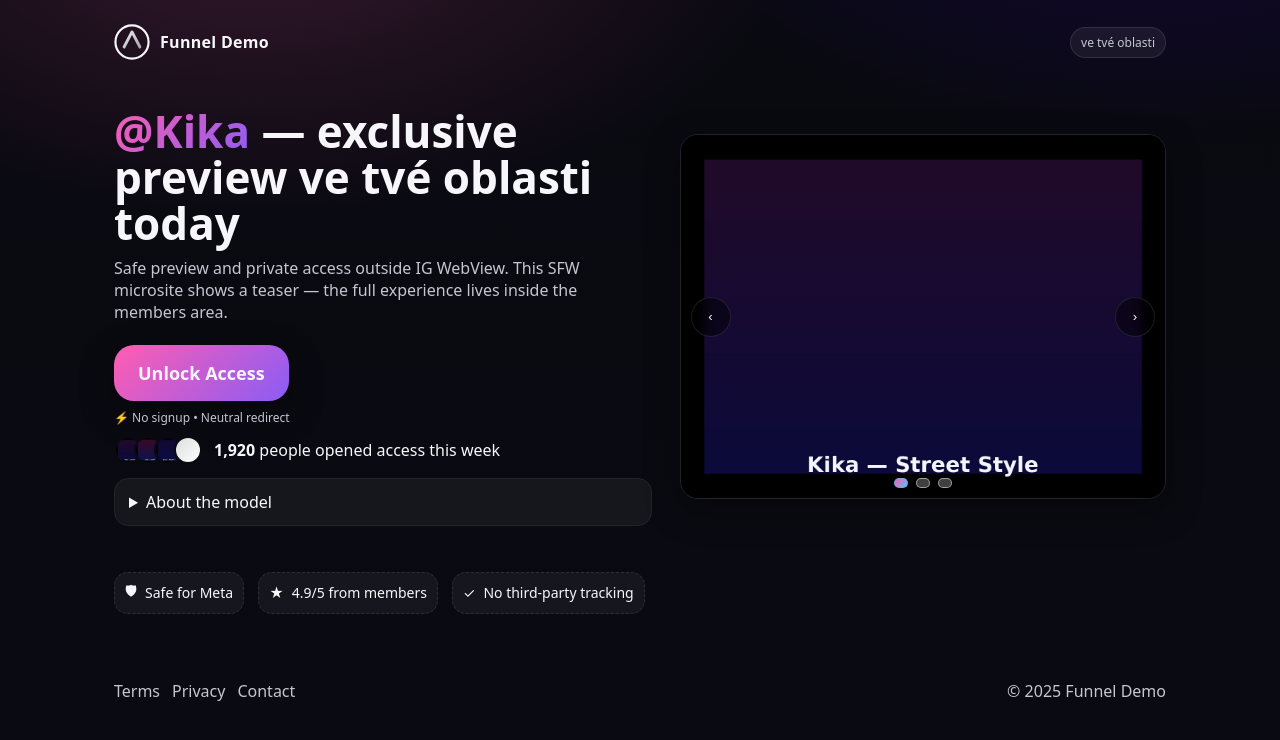
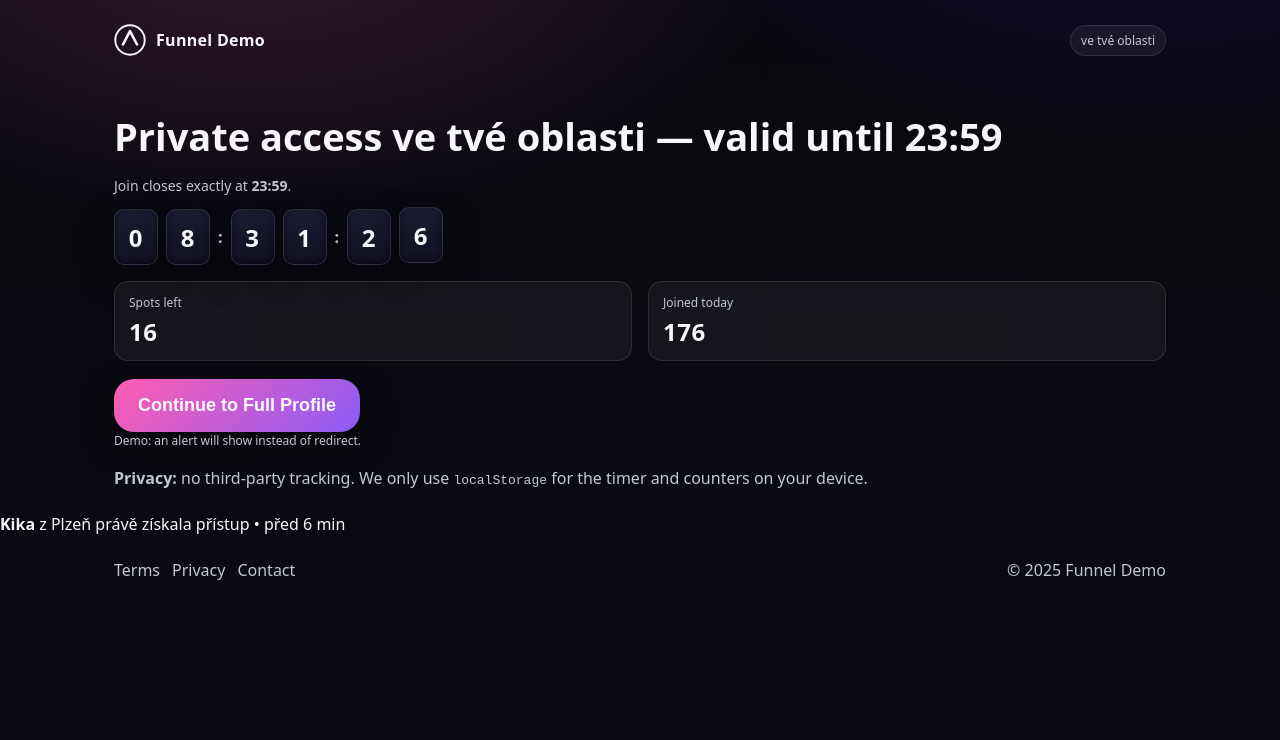
Before and after one commit to Hnzuonee/3stepfunnel, a plain HTML site: page gate.html in a window 1280 px wide. Drawn offline with Linux system fonts and the light colour scheme.

Commit message:
Update gate.html

```diff
--- a/gate.html
+++ b/gate.html
@@ -1,29 +1,23 @@
-<!-- index.html (EN) -->
+<!-- gate.html (EN) -->
 <!doctype html>
 <html lang="en">
 <head>
   <meta charset="utf-8">
   <meta name="viewport" content="width=device-width, initial-scale=1">
-  <title>Model — Preview</title>
-  <meta name="description" content="SFW model preview: photo carousel, teaser, and safe exit outside IG WebView.">
-  <meta property="og:title" content="Model — Preview">
-  <meta property="og:description" content="Teaser gallery and private access.">
+  <title>Gate — Private Access</title>
+  <meta name="description" content="Gate with countdown to 23:59, scarcity, and live notifications.">
+  <meta property="og:title" content="Gate — Private Access">
+  <meta property="og:description" content="Flip countdown, 'spots left', notifications, and final CTA.">
   <meta property="og:type" content="website">
-  <meta property="og:image" content="assets/img/slide1.jpg">
+  <meta property="og:image" content="assets/img/slide2.jpg">
   <link rel="stylesheet" href="assets/css/styles.css">
 </head>
 <body class="theme model-theme">
-  <div id="progress"></div>
-
   <header class="container site-header">
-    <a href="#" class="logo" aria-label="Home">
-      <svg width="36" height="36" viewBox="0 0 100 100" role="img" aria-label="Logo">
-        <defs><linearGradient id="g" x1="0" x2="1" y1="0" y2="1">
-          <stop offset="0%" stop-color="currentColor" stop-opacity="0.95"/>
-          <stop offset="100%" stop-color="currentColor" stop-opacity="0.65"/>
-        </linearGradient></defs>
+    <a href="index.html" class="logo" aria-label="Back">
+      <svg width="32" height="32" viewBox="0 0 100 100" role="img" aria-label="Logo">
         <circle cx="50" cy="50" r="46" fill="none" stroke="currentColor" stroke-width="6"></circle>
-        <path d="M28 64 L50 22 L72 64" fill="none" stroke="url(#g)" stroke-width="8" stroke-linecap="round" stroke-linejoin="round"></path>
+        <path d="M28 64 L50 22 L72 64" fill="none" stroke="currentColor" stroke-width="8" stroke-linecap="round" stroke-linejoin="round"></path>
       </svg>
       <span class="brand">Funnel Demo</span>
     </a>
@@ -33,68 +27,44 @@
   </header>
 
   <main>
-    <section class="container hero hero--split">
-      <div class="hero-text">
-        <h1><span class="accent">@Kika</span> — exclusive preview <span id="geoInline">in your area</span> today</h1>
-        <p class="lead">Safe preview and private access outside IG WebView. This SFW microsite shows a teaser — the full experience lives inside the members area.</p>
+    <section class="container gate">
+      <h1>Private access <span id="geoInline">in your area</span> — valid until 23:59</h1>
+      <p class="muted">Join closes exactly at <strong>23:59</strong>.</p>
 
-        <div class="cta-row">
-          <a class="btn btn-primary btn-xl" id="unlockBtn" href="gate.html" rel="nofollow">Unlock Access</a>
-          <div class="tiny muted">⚡ No signup • Neutral redirect</div>
-        </div>
-
-        <div class="social-proof">
-          <div class="avatars">
-            <span class="avatar a1"></span>
-            <span class="avatar a2"></span>
-            <span class="avatar a3"></span>
-            <span class="avatar a4"></span>
-          </div>
-          <div class="sp-text"><strong>1,920</strong> people opened access this week</div>
-        </div>
-
-        <details class="about">
-          <summary>About the model</summary>
-          <div class="bio">
-            <p>“I’m Kika — I love fitness, traveling, and minimalist fashion looks. I share behind-the-scenes, workout tips, and authentic daily moments. Everything here is SFW; you’ll find the full experience inside the members area.”</p>
-            <ul>
-              <li>Style: clean glam • athleisure</li>
-              <li>Content: photo sets, daily stories, Q&amp;A</li>
-              <li>Language: Czech / English</li>
-            </ul>
-          </div>
-        </details>
+      <div class="timer" role="timer" aria-live="polite">
+        <div class="digit"><span id="hh1">0</span></div>
+        <div class="digit"><span id="hh2">0</span></div>
+        <div class="sep">:</div>
+        <div class="digit"><span id="mm1">0</span></div>
+        <div class="digit"><span id="mm2">0</span></div>
+        <div class="sep">:</div>
+        <div class="digit"><span id="ss1">0</span></div>
+        <div class="digit"><span id="ss2">0</span></div>
       </div>
 
-      <div class="hero-media">
-        <!-- Carousel -->
-        <div class="carousel" aria-roledescription="carousel">
-          <div class="slides" id="slides" aria-live="polite">
-            <div class="slide is-active"><img src="assets/img/slide1.jpg" alt="Look 1 — street style" loading="eager"></div>
-            <div class="slide"><img src="assets/img/slide2.jpg" alt="Look 2 — athleisure" loading="lazy"></div>
-            <div class="slide"><img src="assets/img/slide3.jpg" alt="Look 3 — studio portrait" loading="lazy"></div>
-          </div>
-          <button class="nav prev" id="prevBtn" aria-label="Previous">‹</button>
-          <button class="nav next" id="nextBtn" aria-label="Next">›</button>
-          <div class="dots" id="dots" role="tablist" aria-label="Slider bullets"></div>
+      <div class="metrics">
+        <div class="metric">
+          <div class="metric-label">Spots left</div>
+          <div class="metric-value"><span id="spotsLeft">—</span></div>
+        </div>
+        <div class="metric">
+          <div class="metric-label">Joined today</div>
+          <div class="metric-value"><span id="joinedToday">—</span></div>
         </div>
       </div>
-    </section>
 
-    <section class="container trustband">
-      <div class="trust">
-        <div class="trust-item"><span class="icon">🛡</span> Safe for Meta</div>
-        <div class="trust-item"><span class="icon">★</span> 4.9/5 from members</div>
-        <div class="trust-item"><span class="icon">✓</span> No third-party tracking</div>
+      <div class="cta-panel">
+        <button id="finalCta" class="btn btn-primary btn-xl">Continue to Full Profile</button>
+        <div class="tiny muted">Demo: an alert will show instead of redirect.</div>
+      </div>
+
+      <div class="note">
+        <strong>Privacy:</strong> no third-party tracking. We only use <code>localStorage</code> for the timer and counters on your device.
       </div>
     </section>
   </main>
 
-  <button id="stickyCta" class="sticky-cta btn btn-primary">See More →</button>
-
-  <div id="toast" class="toast" role="status" aria-live="polite">
-    <span id="toastMsg">Loading…</span>
-  </div>
+  <div id="notifStack" class="notif-stack" aria-live="polite"></div>
 
   <footer class="container site-footer">
     <nav class="footer-nav">
@@ -105,7 +75,6 @@
     <div class="copyright">© <span id="year"></span> Funnel Demo</div>
   </footer>
 
-  <script src="assets/js/landing1.js"></script>
-  <script src="assets/js/carousel.js"></script>
+  <script src="assets/js/gate.js"></script>
 </body>
 </html>
```
